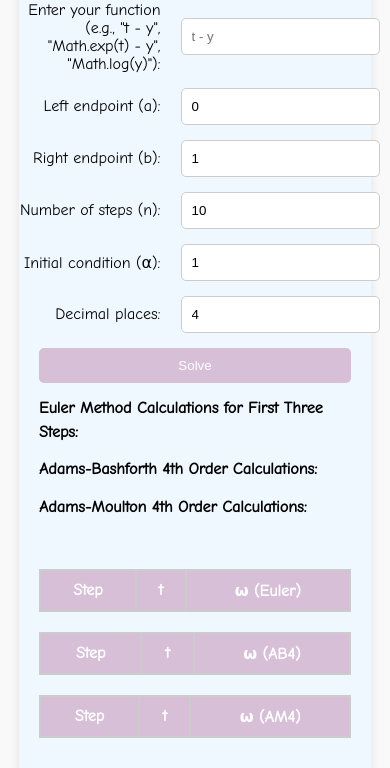
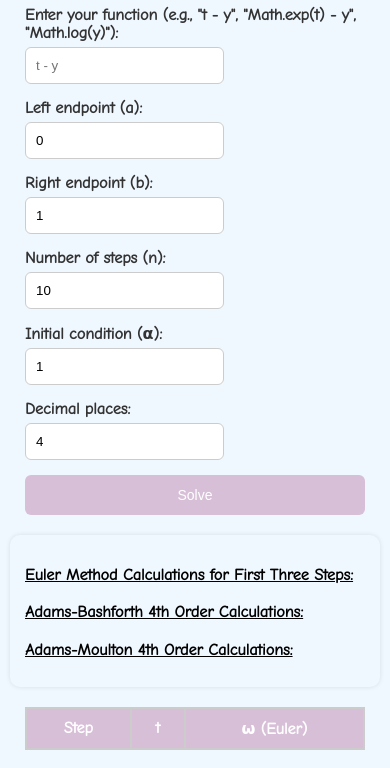
Before and after one commit to Inerig/Predictor-Corrector-Method-Solver-, a plain HTML site: page index.html in a window 390 px wide. Shown: the part 173-941 px from the top of the page. Drawn offline with Linux system fonts and the light colour scheme.

Commit message:
Update style.css

```diff
--- a/style.css
+++ b/style.css
@@ -8,16 +8,16 @@ body {
     justify-content: center;
     align-items: center;
     background-color: #f9f9f9;
+    min-height: 100vh;
 }
 
 .container {
-    width: 80%;
-    max-width: 600px;
-    min-height: 100vh;
+    width: 90%;
+    max-width: 650px;
     background-color: #f0f8ff;
-    padding: 20px;
-    border-radius: 10px;
-    box-shadow: 0 0 10px rgba(0, 0, 0, 0.1);
+    padding: 25px;
+    border-radius: 12px;
+    box-shadow: 0 4px 15px rgba(0, 0, 0, 0.1);
     display: flex;
     flex-direction: column;
     align-items: center;
@@ -25,47 +25,59 @@ body {
 
 .form-group {
     display: flex;
+    flex-wrap: wrap;
     align-items: center;
     margin-bottom: 15px;
+    width: 100%;
 }
 
 .form-group label {
-    margin-right: 10px;
-    width: 150px; /* Fixed width for labels */
+    width: 160px;
     text-align: right;
+    font-weight: bold;
+    color: #333;
 }
 
 .input-container {
     display: flex;
-    align-items: center;
+    flex-grow: 1;
 }
 
 .input-container input {
+    flex-grow: 1;
     padding: 10px;
-    margin-left: 10px;
     border: 1px solid #ccc;
-    border-radius: 5px;
-    min-width: 100px;
-    max-width: 300px;
-    transition: width 0.3s ease;
+    border-radius: 6px;
+    min-width: 120px;
+    max-width: 100%;
+    transition: all 0.3s ease;
 }
 
-.function-input {
-    order: 1;
+.input-container input:focus {
+    border-color: #d8bfd8;
+    box-shadow: 0 0 8px rgba(216, 191, 216, 0.6);
+    outline: none;
 }
 
 button {
     width: 100%;
-    padding: 10px;
+    padding: 12px;
     background-color: #d8bfd8;
     color: white;
     border: none;
-    border-radius: 5px;
+    border-radius: 6px;
     cursor: pointer;
+    font-size: 16px;
+    transition: background 0.3s ease, transform 0.2s ease;
 }
 
 button:hover {
     background-color: #c096c0;
+    transform: scale(1.05);
+}
+
+button:active {
+    background-color: #b080b0;
 }
 
 table {
@@ -88,44 +100,74 @@ th {
 }
 
 tr:nth-child(even) {
-    background-color: #f2f2f2;
+    background-color: #f7f7f7;
 }
 
 h1, label, .formula {
     font-family: 'Comic Neue', cursive;
 }
 
-.instructions {
+.instructions, .example {
+    margin-top: 20px;
+    font-size: 14px;
+    line-height: 1.6;
+    padding: 12px;
+    background: #fafafa;
+    border-radius: 8px;
+    box-shadow: 0 0 5px rgba(0, 0, 0, 0.05);
+}
+
+.calculations {
+    width: 100%;
     margin-top: 20px;
     font-size: 14px;
     line-height: 1.5;
-}
-
-.example {
-    margin-top: 10px;
-    font-size: 14px;
-    line-height: 1.5;
-}
-
-.calculations {
-    margin-bottom: 20px;
-    font-size: 14px;
-    line-height: 1.5;
+    padding: 15px;
+    background: #f0f8ff;
+    border-radius: 10px;
+    box-shadow: 0 0 5px rgba(0, 0, 0, 0.1);
 }
 
 .calculations h2 {
     font-size: 16px;
+    font-weight: bold;
     margin-bottom: 10px;
+    text-decoration: underline;
 }
 
 .calculations .step {
-    margin-bottom: 20px;
+    margin-bottom: 15px;
     font-weight: bold;
+    padding: 8px;
+    background: #fafafa;
+    border-radius: 6px;
 }
 
 .calculations .step::before {
-    content: "•";
-    margin-right: 10px;
-    font-size: 20px;
+    content: "▶";
+    margin-right: 8px;
+    font-size: 18px;
     color: #d8bfd8;
 }
+
+/* Responsive Design */
+@media screen and (max-width: 600px) {
+    .form-group {
+        flex-direction: column;
+        align-items: flex-start;
+    }
+
+    .form-group label {
+        width: 100%;
+        text-align: left;
+        margin-bottom: 5px;
+    }
+
+    .input-container input {
+        width: 100%;
+    }
+
+    button {
+        font-size: 14px;
+    }
+}
```
